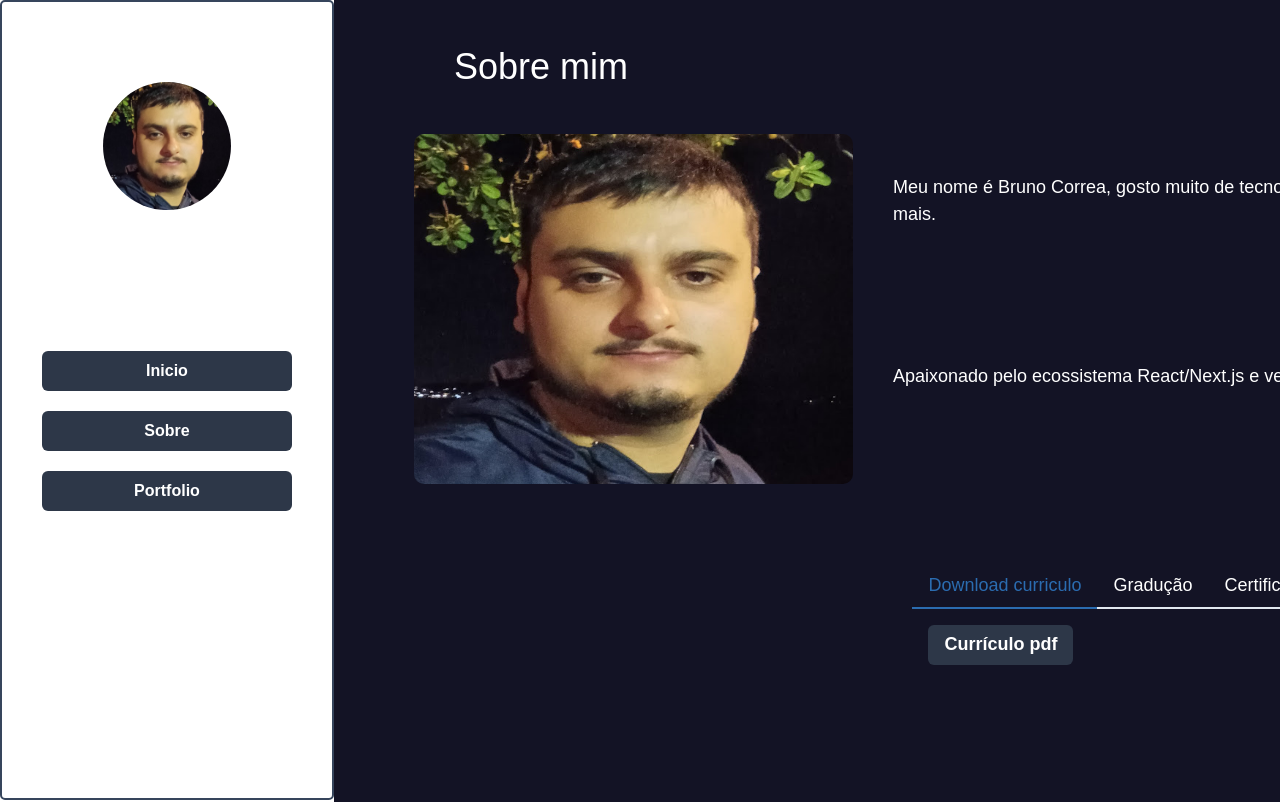
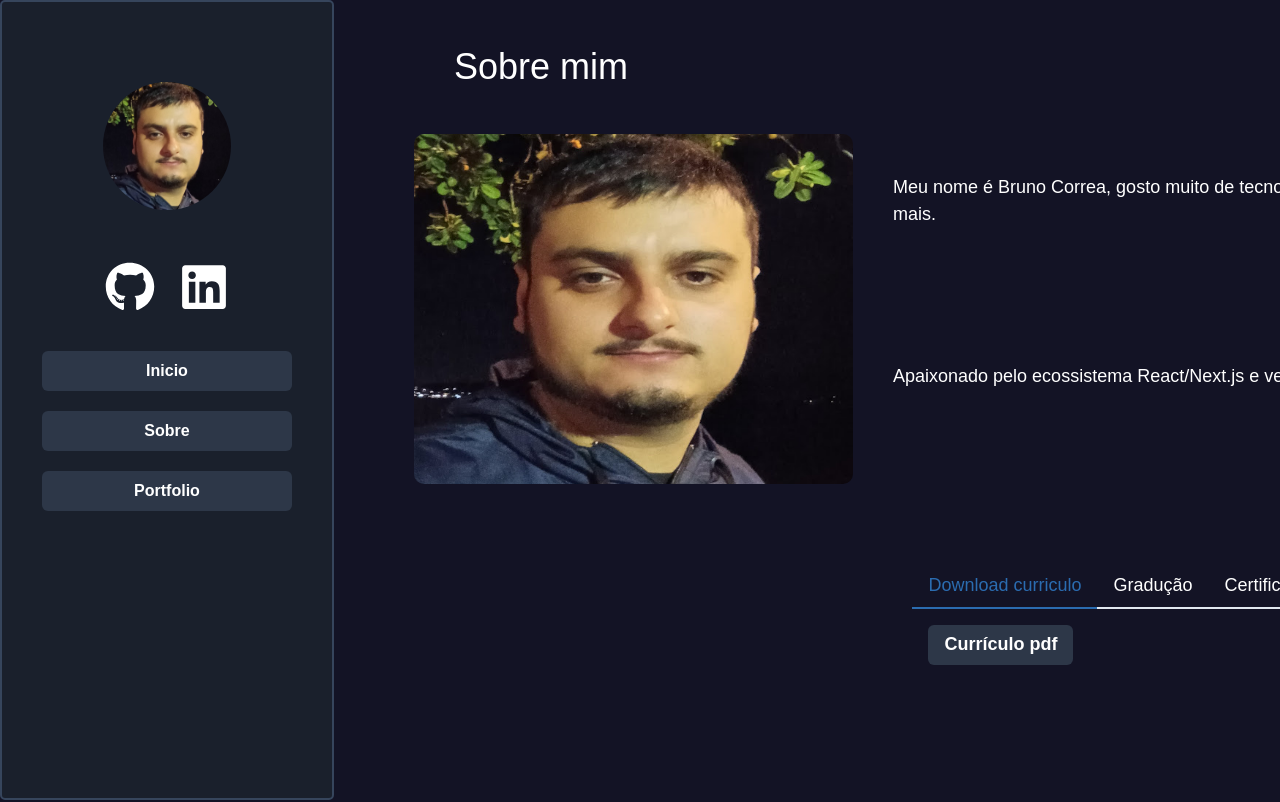
Before and after one commit to correaa1/my-portifolio, a Next.js app: page /about in a window 1280 px wide. Shown: the top 802 px of the page. Built offline with nearby package versions, Linux system fonts and the light colour scheme.

Commit message:
responsive add

```diff
--- a/app/components/header.js
+++ b/app/components/header.js
@@ -41,6 +41,7 @@ const Header = () => {
             px={10}
             w={{base:'93.75em', md:'block', }}
             display={{base:'none',md:'none',lg:'block'}}
+            bg='gray.800'
         >
                 <Grid pt={20}  display='flex' flexDir='column' justifyContent='center' alignItems='center'  >
                     <Avatar size="2xl" name="Bruno Correa" src="/my.jpg" />
@@ -94,7 +95,7 @@ const Header = () => {
         onClose={onClose}
         isOpen={isOpen}
         isFullHeight={isSmallerThanMd}
-
+        bg='gray.800'
     >
         <DrawerOverlay />
         <DrawerContent minH='250vh'    maxW='lg'>
--- a/pages/about.jsx
+++ b/pages/about.jsx
@@ -34,7 +34,7 @@ const About = () => {
             <Flex   flexDirection={{base:'column', md:'row'}}>
             <Header />
                 <PageTransition>
-            <Flex minH={'100vh'}  bg='#131325' flexDirection='column' ps={20} w={1500} >
+            <Flex minH={'100vh'}   flexDirection='column' ps={20} w={1500} >
                         <Text   fontSize={{ base: '2xl', md: '3xl', lg: '4xl' }}  p={10} >
                     Sobre mim
                         </Text>
--- a/styles/theme.jsx
+++ b/styles/theme.jsx
@@ -8,6 +8,7 @@ const theme = extendTheme({
         global: {
             body: {
                 fontFamily:'Montserrat, sans-serif',
+                bg:'#131325',
                 color: 'white',
             },
 
```
